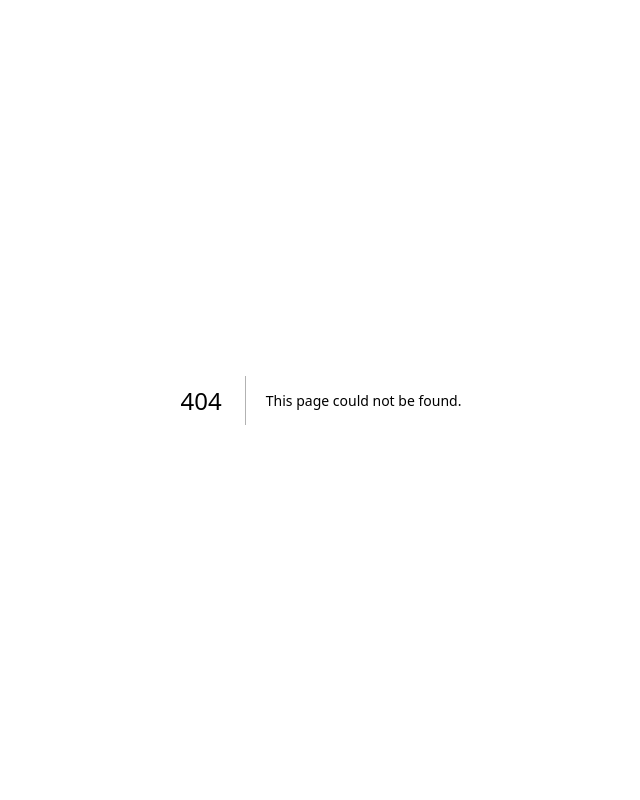
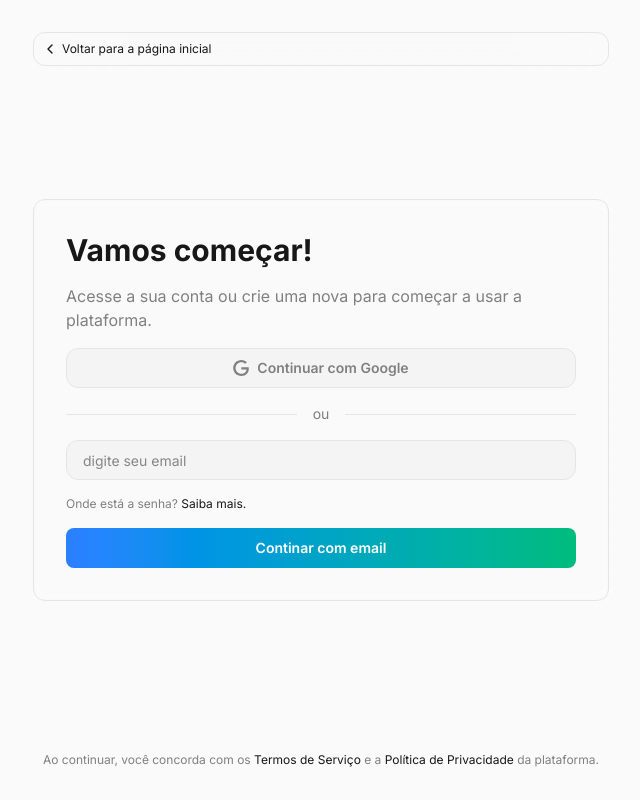
Before and after one commit to leandrordg/image-uploader-aws, a Next.js app: page /get-started in a window 1280 px wide. Before the commit this address had no page. Shown: the whole page, without its empty margins (319-959 px from the left). Built offline with nearby package versions, Linux system fonts and the light colour scheme.

Commit message:
feat: add Get Started page and authentication form; enhance homepage with new animations and border styles

```diff
--- /dev/null
+++ b/src/app/get-started/page.tsx
@@ -0,0 +1,65 @@
+"use client";
+
+import Link from "next/link";
+
+import { motion } from "framer-motion";
+
+import { AuthForm } from "@/components/auth-form";
+import { ChevronLeftIcon } from "lucide-react";
+
+export default function GetStartedPage() {
+  return (
+    <main className="min-h-dvh flex items-center justify-center">
+      <div className="absolute top-0 h-screen w-screen bg-[radial-gradient(#c9c9c906_1px,#04040405_1px)] bg-[size:20px_20px] -z-50" />
+
+      <motion.div
+        className="flex justify-center absolute top-0 left-0 right-0 p-4 md:p-8"
+        initial={{ opacity: 0, y: -120 }}
+        animate={{ opacity: 1, y: 0 }}
+        transition={{ duration: 0.8, ease: "easeOut" }}
+      >
+        <div className="p-2 rounded-xl text-center border border-border w-full max-w-xl text-xs md:text-sm text-muted-foreground bg-transparent backdrop-blur-2xl">
+          <Link
+            href="/"
+            className="flex items-center gap-1 text-foreground hover:underline text-xs"
+          >
+            <ChevronLeftIcon className="size-4" />
+            Voltar para a página inicial
+          </Link>
+        </div>
+      </motion.div>
+
+      <motion.div
+        className="md:border md:border-border p-4 md:p-8 rounded-xl bg-transparent md:backdrop-blur-xs space-y-4 max-w-xl w-full z-50"
+        initial={{ opacity: 0, y: 120 }}
+        animate={{ opacity: 1, y: 0 }}
+        transition={{ duration: 0.8, ease: "easeOut" }}
+      >
+        <h1 className="text-3xl font-bold">Vamos começar!</h1>
+
+        <p className="text-muted-foreground mt-4">
+          Acesse a sua conta ou crie uma nova para começar a usar a plataforma.
+        </p>
+
+        <AuthForm />
+      </motion.div>
+
+      <motion.div
+        initial={{ opacity: 0, x: -120 }}
+        animate={{ opacity: 1, x: 0 }}
+        transition={{ duration: 0.8, ease: "easeOut" }}
+        className="absolute bottom-0 left-0 right-0 text-center text-xs text-muted-foreground p-4 md:p-8"
+      >
+        Ao continuar, você concorda com os{" "}
+        <Link href="/terms" className="text-foreground hover:underline">
+          Termos de Serviço
+        </Link>{" "}
+        e a{" "}
+        <Link href="/privacy" className="text-foreground hover:underline">
+          Política de Privacidade
+        </Link>{" "}
+        da plataforma.
+      </motion.div>
+    </main>
+  );
+}
--- a/src/app/globals.css
+++ b/src/app/globals.css
@@ -5,6 +5,8 @@
   --foreground: #171717;
   --muted: #c5c5c5;
   --muted-foreground: #808080;
+  --border: #e5e5e5;
+  --border-foreground: #d1d1d1;
 }
 
 @theme inline {
@@ -12,6 +14,8 @@
   --color-foreground: var(--foreground);
   --color-muted: var(--muted);
   --color-muted-foreground: var(--muted-foreground);
+  --color-border: var(--border);
+  --color-border-foreground: var(--border-foreground);
 }
 
 @media (prefers-color-scheme: dark) {
@@ -20,6 +24,8 @@
     --foreground: #ededed;
     --muted: #c5c5c5;
     --muted-foreground: #808080;
+    --border: #1d1d1d;
+    --border-foreground: #3a3a3a;
   }
 }
 
@@ -27,16 +33,3 @@ body {
   background: var(--background);
   color: var(--foreground);
 }
-
-.bg-pattern {
-  position: fixed;
-  top: 0;
-  left: 0;
-  width: 100%;
-  height: 100%;
-  background-image: linear-gradient(to right, #c9c9c905 1px, transparent 1px),
-    linear-gradient(to bottom, #4b4b4b05 1px, transparent 1px);
-  background-size: 20px 20px;
-  pointer-events: none;
-  z-index: 20;
-}
--- a/src/app/page.tsx
+++ b/src/app/page.tsx
@@ -8,7 +8,24 @@ import { motion } from "framer-motion";
 export default function HomePage() {
   return (
     <main className="min-h-dvh flex items-center justify-center">
-      <div className="bg-pattern" />
+      <div className="absolute top-0 left-0 w-full h-full bg-[linear-gradient(to_right,#c9c9c905_1px,transparent_1px),linear-gradient(to_bottom,#4b4b4b05_1px,transparent_1px)] bg-[size:20px_20px] pointer-events-none -z-50" />
+
+      <motion.div
+        className="flex justify-center absolute top-0 left-0 right-0 p-4 md:p-8"
+        initial={{ opacity: 0, x: -40 }}
+        animate={{ opacity: 1, x: 0 }}
+        transition={{ duration: 0.8, delay: 0.2 }}
+      >
+        <div className="p-2 rounded-xl text-center border border-border w-full max-w-xl text-xs md:text-sm text-muted-foreground bg-transparent backdrop-blur-2xl">
+          Atualização: Personalize suas preferências de conta no painel!
+          <Link
+            href="/read-more"
+            className="ml-1 text-cyan-500 hover:underline"
+          >
+            Saiba mais.
+          </Link>
+        </div>
+      </motion.div>
 
       <motion.div
         className="relative text-foreground p-4 md:p-8 space-y-4 text-balance md:text-center"
@@ -71,8 +88,9 @@ export default function HomePage() {
           AWS S3 para um armazenamento confiável e seguro.
         </motion.p>
 
+        <Link href="/get-started">
           <motion.button
-          className="w-full max-w-sm px-8 py-2 bg-gradient-to-r from-blue-500 to-emerald-500 text-white rounded-lg shadow-lg font-semibold cursor-pointer"
+            className="w-full max-w-sm px-8 py-2 bg-gradient-to-r from-blue-500 to-emerald-500 text-white rounded-lg shadow-lg font-semibold cursor-pointer select-none"
             whileHover={{
               scale: 1.05,
               background: "linear-gradient(to right, #4CAF50, #2196F3)",
@@ -83,10 +101,11 @@ export default function HomePage() {
           >
             Começar agora
           </motion.button>
+        </Link>
       </motion.div>
 
       <motion.div
-        className="absolute bottom-0 left-0 right-0 text-center mb-4 md:mb-8"
+        className="absolute bottom-0 left-0 right-0 text-center p-4 md:p-8"
         initial={{ opacity: 0, x: -40 }}
         animate={{ opacity: 1, x: 0 }}
         transition={{ duration: 0.8, delay: 0.2 }}
--- /dev/null
+++ b/src/components/auth-form.tsx
@@ -0,0 +1,50 @@
+"use client";
+
+import Link from "next/link";
+
+import { Google } from "@/utils/icons";
+import { motion } from "framer-motion";
+
+export function AuthForm() {
+  return (
+    <form className="flex flex-col gap-4">
+      <button className="w-full h-10 px-4 bg-muted/10 border border-border backdrop-blur-2xl rounded-xl flex items-center justify-center cursor-pointer focus:outline-2 outline-border-foreground">
+        <Google className="size-4 fill-muted-foreground" />
+        <span className="text-muted-foreground text-sm font-semibold ml-2">
+          Continuar com Google
+        </span>
+      </button>
+
+      <div className="flex items-center">
+        <div className="flex-1 border-b border-border" />
+        <span className="text-muted-foreground text-sm mx-4">ou</span>
+        <div className="flex-1 border-b border-border" />
+      </div>
+
+      <input
+        placeholder="digite seu email"
+        className="w-full h-10 px-4 bg-muted/10 border border-border backdrop-blur-2xl rounded-xl text-sm focus:outline-2 outline-border-foreground"
+      />
+
+      <p className="text-xs text-muted-foreground">
+        Onde está a senha?{" "}
+        <Link href="/security" className="text-foreground hover:underline">
+          Saiba mais.
+        </Link>
+      </p>
+
+      <motion.button
+        className="w-full h-10 px-4 bg-gradient-to-r text-sm from-blue-500 to-emerald-500 text-white rounded-lg font-semibold cursor-pointer select-none focus:outline-2 outline-border-foreground"
+        whileHover={{
+          scale: 1.05,
+          background: "linear-gradient(to right, #4CAF50, #2196F3)",
+          transition: { duration: 0.4, ease: "easeInOut" },
+        }}
+        whileTap={{ scale: 0.97 }}
+        transition={{ duration: 0.3 }}
+      >
+        Continar com email
+      </motion.button>
+    </form>
+  );
+}
--- a/src/utils/icons.tsx
+++ b/src/utils/icons.tsx
@@ -38,4 +38,16 @@ const X = ({ ...rest }: IconProps) => (
   </svg>
 );
 
-export { GitHub, Instagram, X };
+const Google = ({ ...rest }: IconProps) => (
+  <svg
+    role="img"
+    viewBox="0 0 24 24"
+    xmlns="http://www.w3.org/2000/svg"
+    {...rest}
+  >
+    <title>Google</title>
+    <path d="M12.48 10.92v3.28h7.84c-.24 1.84-.853 3.187-1.787 4.133-1.147 1.147-2.933 2.4-6.053 2.4-4.827 0-8.6-3.893-8.6-8.72s3.773-8.72 8.6-8.72c2.6 0 4.507 1.027 5.907 2.347l2.307-2.307C18.747 1.44 16.133 0 12.48 0 5.867 0 .307 5.387.307 12s5.56 12 12.173 12c3.573 0 6.267-1.173 8.373-3.36 2.16-2.16 2.84-5.213 2.84-7.667 0-.76-.053-1.467-.173-2.053H12.48z" />
+  </svg>
+);
+
+export { GitHub, Instagram, X, Google };
```
Lines whose indentation alone changed are shown as unchanged.
